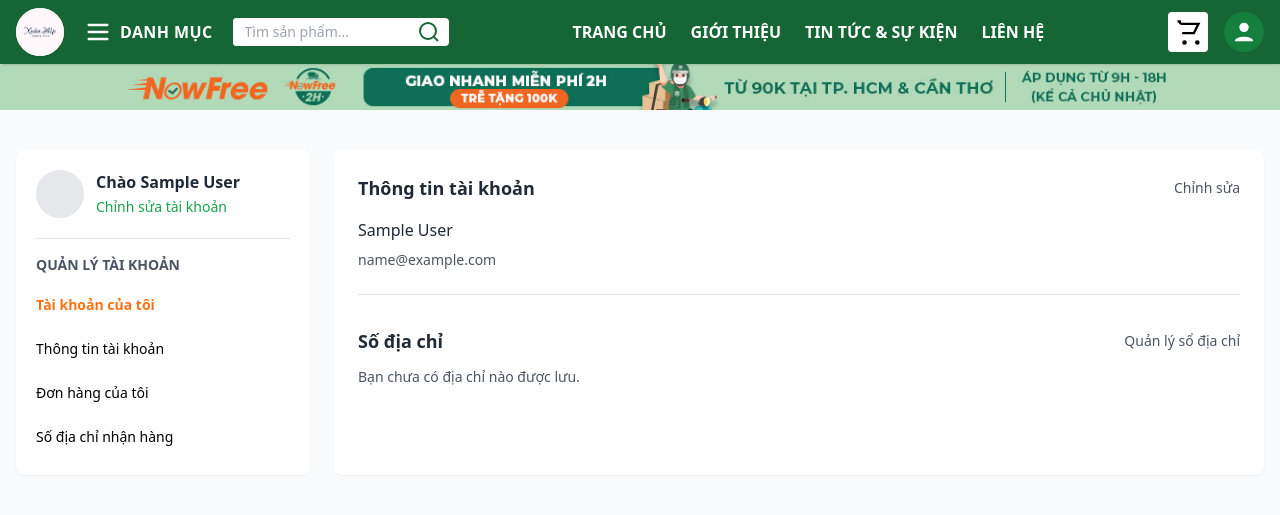
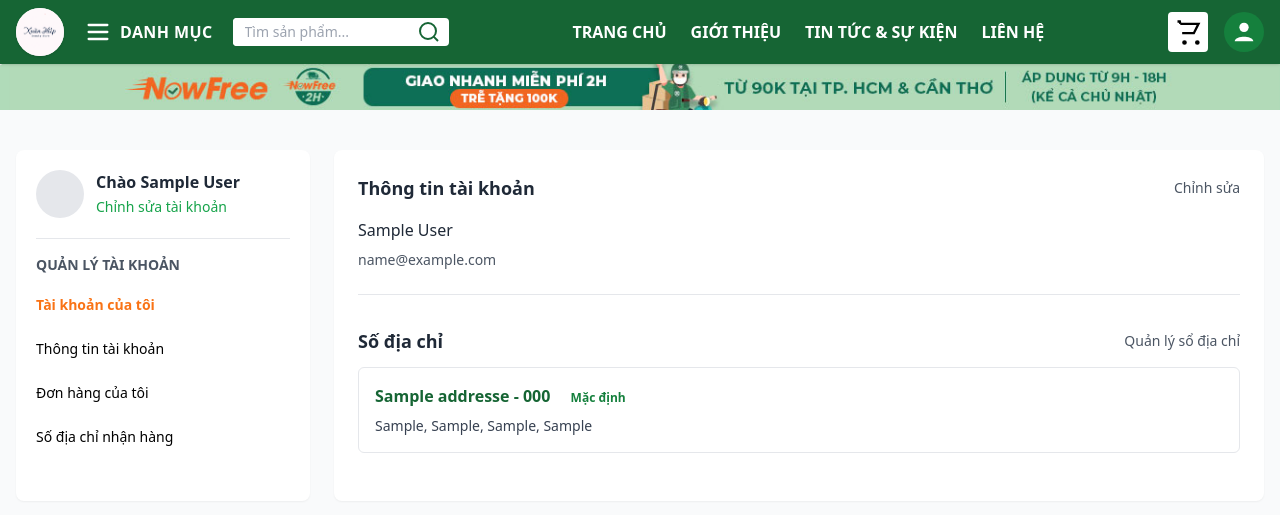
Before and after one commit to huyyneee/Project_KLTN, a PHP site: page /account in a window 1280 px wide. Shown: the top 515 px of the page. Run offline with PHP 8.4, Linux system fonts and the light colour scheme; the visitor is signed in with stand-in values (Sample User, id 1); tables that the repository leaves empty or names only in its code hold one stand-in row (values such as "Sample post"); some libraries are stand-ins or nearby versions; grey boxes are pictures that could not be loaded.

Commit message:
feat: enhance account and address management with address retrieval and improved UI elements

```diff
--- a/app/Controllers/AccountController.php
+++ b/app/Controllers/AccountController.php
@@ -17,16 +17,20 @@ class AccountController extends Controller
 
     public function index()
     {
-        // protect this page
         $this->requireAuth();
 
         $accountId = $_SESSION['account_id'] ?? null;
         $account = null;
         $user = null;
+        $addresses = [];
         if ($accountId) {
             $account = $this->accountModel->find($accountId);
             $userModel = new UserModel();
             $user = $userModel->findByAccountId($accountId);
+            if ($user && !empty($user['id'])) {
+                $addrModel = new AddressModel();
+                $addresses = $addrModel->findByUserId((int)$user['id']);
+            }
         }
 
         if (isset($_GET['xhr']) && $_GET['xhr'] == '1') {
@@ -35,7 +39,12 @@ class AccountController extends Controller
             return;
         }
 
-        $this->render('account/index', ['account' => $account, 'user' => $user]);
+        $this->render('account/index', [
+            'account' => $account,
+            'user' => $user,
+            'addresses' => $addresses,
+            'hasAddresses' => !empty($addresses)
+        ]);
     }
 
     // Hiển thị form chỉnh sửa thông tin tài khoản
@@ -53,9 +62,6 @@ class AccountController extends Controller
         $this->render('account/edit', ['account' => $account, 'user' => $user]);
     }
 
-    // moved address-related actions to AddressController
-
-
     // Xử lý cập nhật thông tin tài khoản
     public function update()
     {
@@ -68,7 +74,7 @@ class AccountController extends Controller
             exit;
         }
 
-        // Validate input
+        // Kiểm tra dữ liệu đầu vào
         $fullName = trim($_POST['full_name'] ?? '');
         $gender = $_POST['gender'] ?? 'other';
         $birthDay = $_POST['birth_day'] ?? '';
@@ -85,7 +91,6 @@ class AccountController extends Controller
             $errors[] = 'Giới tính không hợp lệ';
         }
 
-        // Process birthday if all components are provided
         $birthday = null;
         if (!empty($birthDay) && !empty($birthMonth) && !empty($birthYear)) {
             if (checkdate((int)$birthMonth, (int)$birthDay, (int)$birthYear)) {
@@ -101,7 +106,7 @@ class AccountController extends Controller
             exit;
         }
 
-        // Update user information
+        // Cập nhật thông tin người dùng
         $userModel = new UserModel();
         $userData = [
             'full_name' => $fullName,
--- a/app/Views/account/index.php
+++ b/app/Views/account/index.php
@@ -34,9 +34,39 @@ $userName = $user['full_name'] ?? $account['full_name'] ?? '';
       <section>
         <div class="flex flex-col sm:flex-row sm:justify-between sm:items-center mb-3 space-y-2 sm:space-y-0">
           <h2 class="text-base md:text-lg font-semibold text-gray-800">Số địa chỉ</h2>
-          <a href="/addresses" class="text-xs md:text-sm text-gray-600 hover:underline hover:text-green-800 transition-colors">Quản lý sổ địa chỉ</a>
+          <a href="/account/address" class="text-xs md:text-sm text-gray-600 hover:underline hover:text-green-800 transition-colors">Quản lý sổ địa chỉ</a>
         </div>
-        <p class="text-sm text-gray-600">Bạn chưa có địa chỉ nào được lưu.</p>
+        <p class="text-sm text-gray-600">
+          <?php if ($hasAddresses): ?>
+        <!-- Danh sách địa chỉ -->
+        <div class="grid grid-cols-1 md:grid-cols-2 gap-4 mb-6">
+          <?php foreach ($addresses as $addr): ?>
+            <?php
+              $maskedPhone = $addr['phone'] ?? '';
+              if ($maskedPhone !== '' && strlen($maskedPhone) >= 7) {
+                  $maskedPhone = substr($maskedPhone, 0, 3) . '*****' . substr($maskedPhone, -3);
+              }
+              $fullAddress = trim(($addr['street'] ?? '') . ', ' . ($addr['ward'] ?? '') . ', ' . ($addr['district'] ?? '') . ', ' . (($addr['city'] ?? '') ?: ($addr['province'] ?? '')));
+            ?>
+            <div class="border rounded-md p-4 <?php echo ($addr['is_default'] ?? 0) ? 'border-green-500' : 'border-gray-200'; ?>">
+              <div class="flex items-center justify-between mb-2">
+                <div class="font-semibold text-green-800">
+                  <?php echo htmlspecialchars($addr['receiver_name'] ?? ''); ?> - <?php echo htmlspecialchars($maskedPhone); ?>
+                  <?php if (!empty($addr['is_default'])): ?>
+                    <span class="ml-2 text-xs px-2 py-0.5 bg-green-100 text-green-700 rounded">Mặc định</span>
+                  <?php endif; ?>
+                </div>
+                <div class="flex items-center space-x-3">
+                </div>
+              </div>
+              <div class="text-sm text-gray-700"><?php echo htmlspecialchars($fullAddress); ?></div>
+            </div>
+          <?php endforeach; ?>
+        </div>
+        <?php else: ?>
+          <p class="text-sm text-gray-600">Bạn chưa có địa chỉ nào được lưu.</p>
+        <?php endif; ?>
+        </p>
       </section>
     </main>
   </div>
```
Also changed, not shown: app/Controllers/AddressController.php (+9 -4 lines), app/Views/account/address.php (+11 -10 lines).
